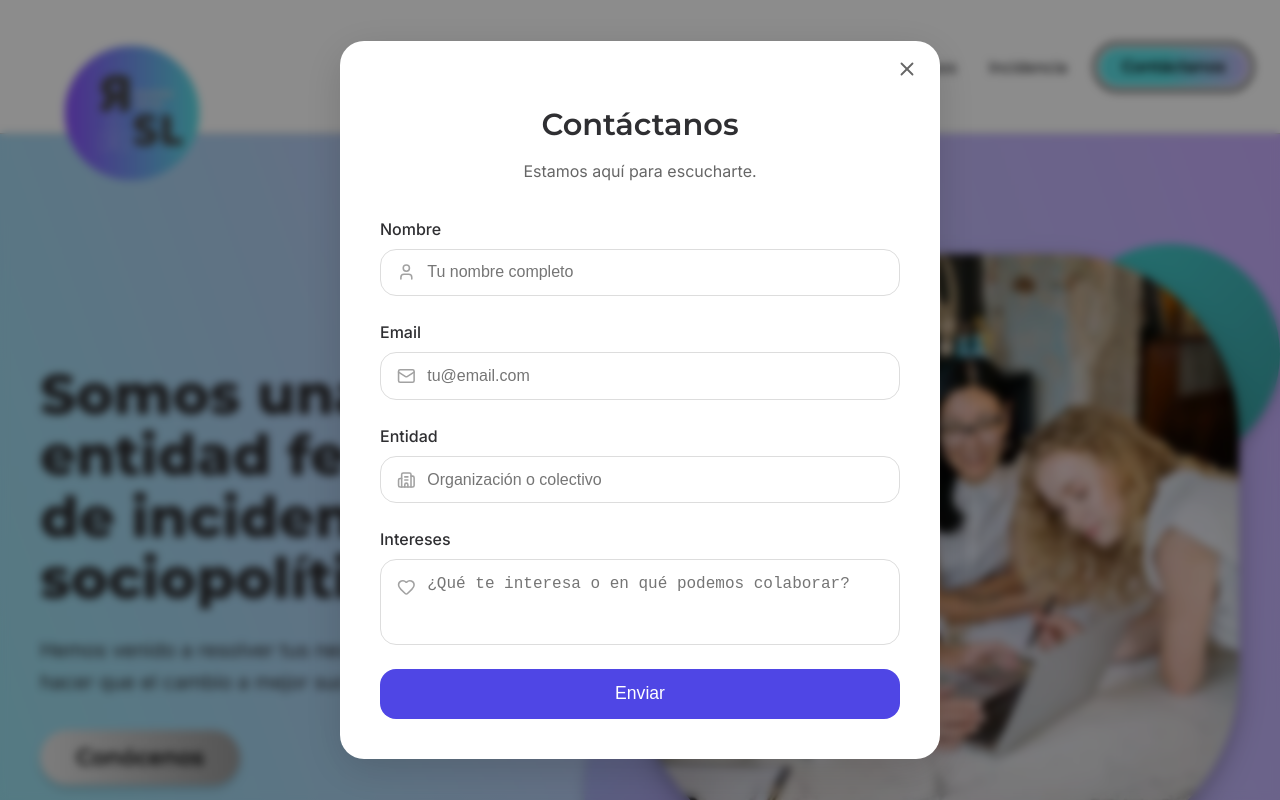
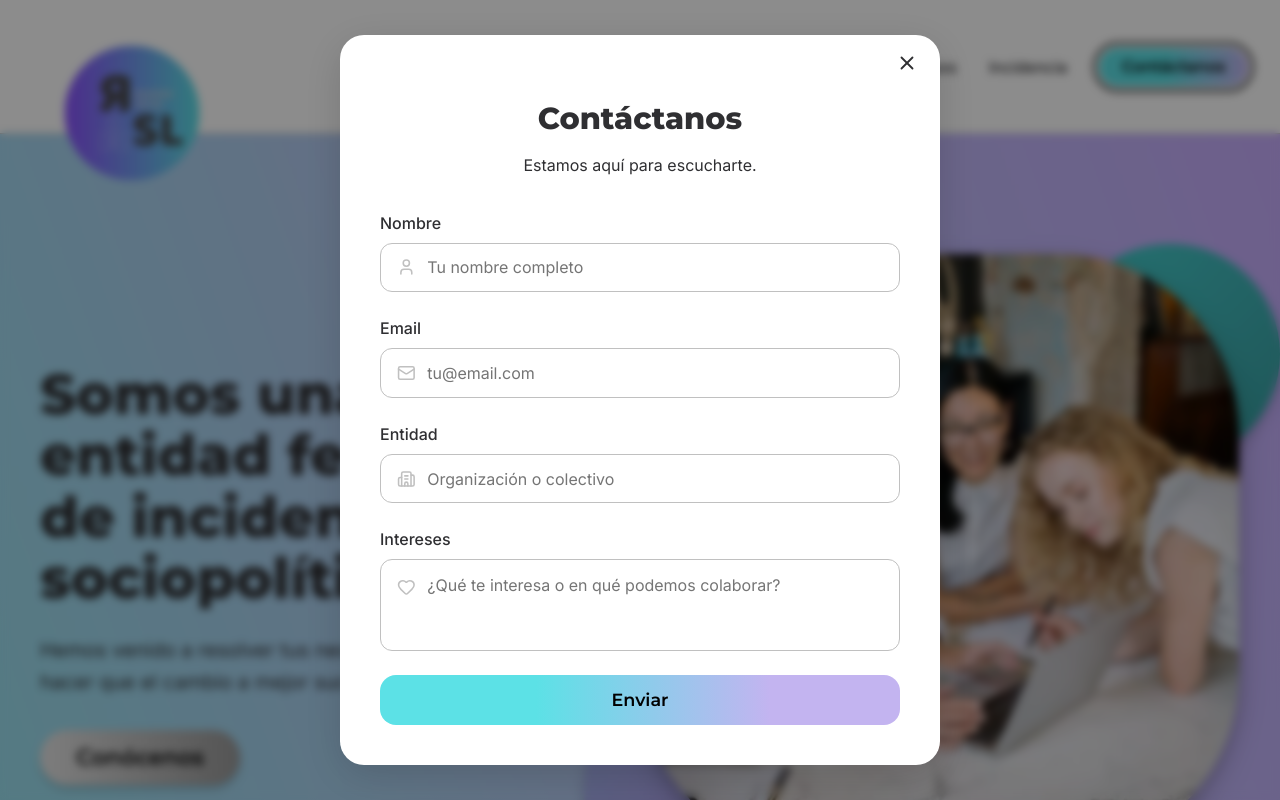
Before and after one commit to Reverso-Social/reverso-social-fe, a React (Vite) app: page / in a window 1280 px wide. Both pictures are taken after a click on the button "Contáctanos". Shown: the top 800 px of the page. Built offline with nearby package versions, Linux system fonts and the light colour scheme.

Commit message:
style(contact-modal): refactor modal styles to use global variables and improve consistency

```diff
--- a/src/components/ContactModal/ContactModal.scss
+++ b/src/components/ContactModal/ContactModal.scss
@@ -1,3 +1,6 @@
+@use "../../styles/variables" as vars;
+
+
 .contact-modal__overlay {
   position: fixed;
   inset: 0;
@@ -10,11 +13,11 @@
 }
 
 .contact-modal__container {
-  background: #fff;
+  background: vars.$color-white;
   width: 100%;
   max-width: 520px;
   padding: 2.5rem;
-  border-radius: 1.5rem;
+  border-radius: vars.$radius-lg;
   position: relative;
   box-shadow: 0 10px 40px rgba(0, 0, 0, 0.15);
   animation: fadeIn 0.25s ease-out;
@@ -32,32 +35,37 @@
   background: transparent;
   border: none;
   cursor: pointer;
-  color: #666;
+  color: vars.$color-dark;
   transition: 0.2s;
 
   &:hover {
-    color: #000;
+    color: vars.$color-black;
   }
 }
 
 .contact-modal__title {
   text-align: center;
   font-size: 1.9rem;
-  font-weight: 600;
+  font-weight: 700;
+  font-family: vars.$font-heading;
+  color: vars.$color-dark;
   margin-bottom: 0.5rem;
 }
 
 .contact-modal__subtitle {
   text-align: center;
-  color: #666;
+  color: vars.$color-dark;
   margin-bottom: 2rem;
+  font-family: vars.$font-body;
 }
+
 
 .contact-modal__form {
   display: flex;
   flex-direction: column;
   gap: 1.5rem;
 }
+
 
 .contact-modal__field {
   display: flex;
@@ -66,6 +74,8 @@
   label {
     font-weight: 500;
     margin-bottom: 0.4rem;
+    font-family: vars.$font-body;
+    color: vars.$color-dark;
   }
 }
 
@@ -74,14 +84,14 @@
   display: flex;
   align-items: center;
   gap: 0.6rem;
-  border: 1px solid #ddd;
-  border-radius: 1rem;
+  border: 1px solid vars.$color-light;
+  border-radius: vars.$radius-base;
   padding: 0.8rem 1rem;
   transition: 0.25s ease;
 
   &:focus-within {
-    border-color: #4f46e5;
-    box-shadow: 0 0 0 3px rgba(79, 70, 229, 0.15);
+    border-color: vars.$color-primary;
+    box-shadow: 0 0 0 3px rgba(92, 225, 230, 0.25);
   }
 
   input,
@@ -90,12 +100,14 @@
     border: none;
     outline: none;
     font-size: 1rem;
+    font-family: vars.$font-body;
     resize: none;
+    color: vars.$color-dark;
   }
 }
 
 .icon {
-  color: #a2a2a2;
+  color: vars.$color-light;
 }
 
 .icon--textarea {
@@ -105,17 +117,24 @@
 
 .contact-modal__submit {
   width: 100%;
-  background: #4f46e5;
-  color: white;
+  background: linear-gradient(90deg, #5ce1e6 30%, #C3B4F0 75%);
+  font-family: vars.$font-heading;
   padding: 0.9rem;
-  border-radius: 1rem;
+  border-radius: vars.$radius-md;
   border: none;
-  font-size: 1.1rem;
-  font-weight: 500;
   cursor: pointer;
   transition: 0.22s ease;
+  color: vars.$color-black;
+  font-weight: 600;
+  font-size: 1.1rem;
 
   &:hover {
-    background: #4338ca;
+    background: vars.$color-secondary;
+    color: vars.$color-black;
+  }
+
+  &:focus-visible {
+    outline: 2px solid vars.$color-dark;
+    outline-offset: 4px;
   }
 }
--- a/src/styles/_variables.scss
+++ b/src/styles/_variables.scss
@@ -1,16 +1,16 @@
 
-$color-lila-light: #b189ff;     // Lila pastel
-$color-lila-medium: #9ab2ed;    // Lila azulado
-$color-turquesa-soft: #5ce1e6;  // Turquesa suave
+$color-lila-light: #b189ff;
+$color-lila-medium: #9ab2ed;
+$color-turquesa-soft: #5ce1e6;
 
 
-$color-primary: #30d5c8;        // Turquesa RS
-$color-secondary: #b57edc;      // Lila RS
+$color-primary: #30d5c8;
+$color-secondary: #b57edc;
 
 
-$color-black: #000000;          // Negro fuerte (PDF)
-$color-dark: #2f2f32;           // Gris muy oscuro
-$color-light: #c0c0c0;          // Gris claro
+$color-black: #000000;
+$color-dark: #2f2f32;
+$color-light: #c0c0c0;
 $color-white: #ffffff;
 
 
@@ -40,7 +40,7 @@ $font-size-4xl: 3rem;
 $line-height-base: 1.6;
 $line-height-heading: 1.2;
 
-/* SPACING*/
+
 $space-xs: 0.5rem;
 $space-sm: 0.75rem;
 $space-md: 1rem;
@@ -48,5 +48,7 @@ $space-lg: 1.5rem;
 $space-xl: 2rem;
 $space-2xl: 3rem;
 
-/*RADIUS*/
 $radius-base: 0.75rem;
+$radius-md: 1rem;
+$radius-lg: 1.5rem;
+$radius-xl: 2rem;
```
